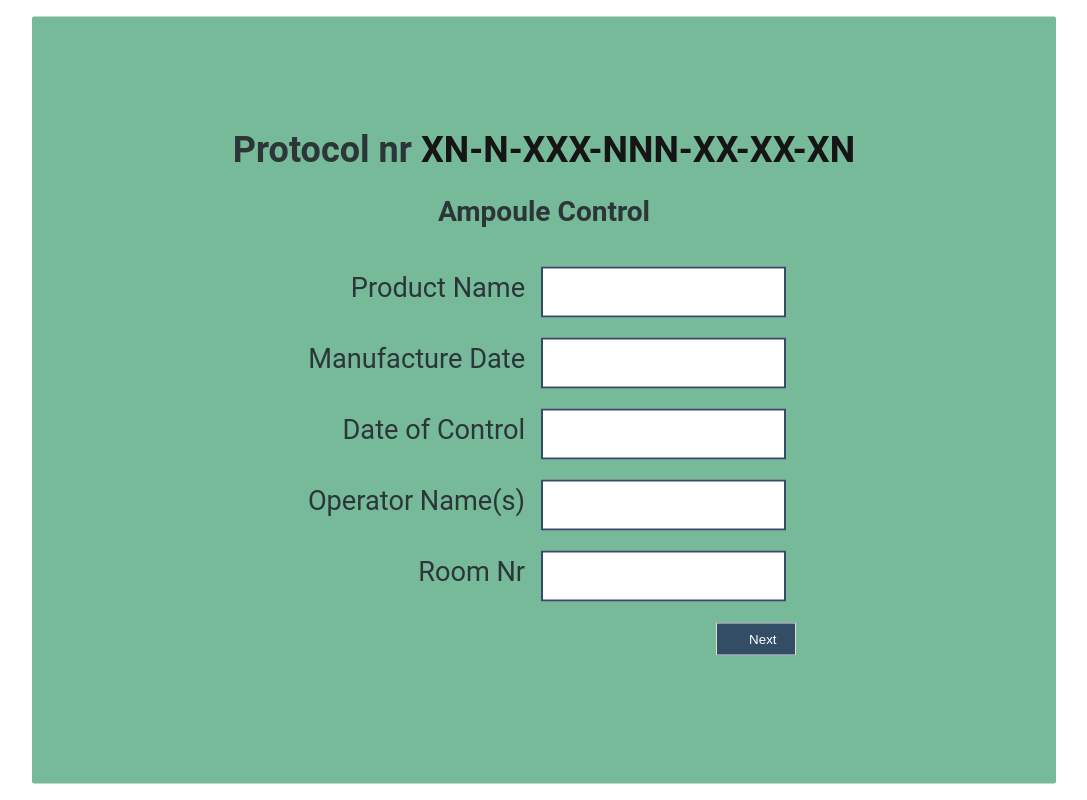
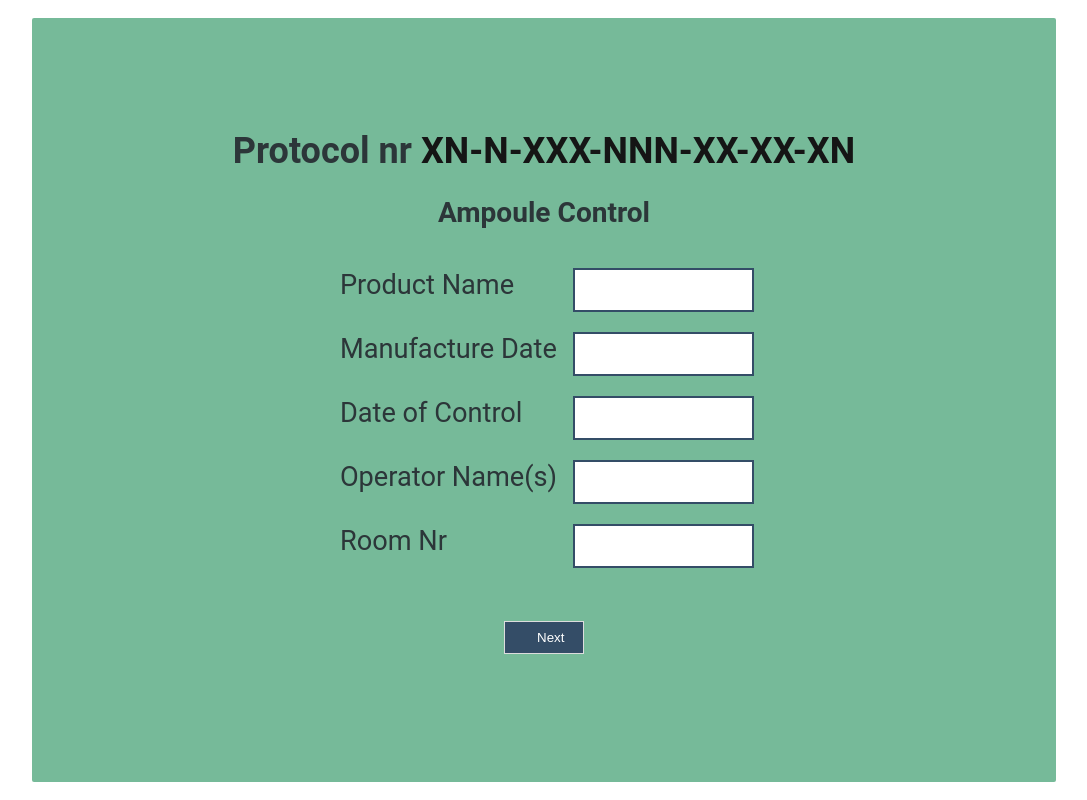
Before and after one commit to Rikulja/project-for-maria, a React (Create React App) app in the folder my-app/: page / in a window 1280 px wide. Shown: the whole page, without its empty margins (96-1183 px from the left). Built offline with nearby package versions, Linux system fonts and the light colour scheme.

Commit message:
Fixed styles for formpage

```diff
--- a/my-app/src/components/FormPage.js
+++ b/my-app/src/components/FormPage.js
@@ -31,10 +31,10 @@ function FormPage() {
             <label htmlFor="room"> Room Nr</label>
             <input type="text" name="room" />
           </div>
-          <button type="submit" value="Submit">
-            Next
-          </button>
         </div>
+        <button type="submit" value="Submit">
+          Next
+        </button>
       </Form>
     </div>
   );
@@ -42,9 +42,19 @@ function FormPage() {
 
 const Form = styled.div`
   display: flex;
-  // flex-flow: column wrap;
+  flex-direction: column;
   justify-content: center;
-  text-align: right;
+  text-align: center;
+  display: flex;
+  .column {
+    margin: 0 auto 2rem;
+    min-width: 200px;
+  }
+  .row {
+    display: flex;
+    justify-content: space-between;
+    flex-direction: row;
+  }
   label {
     margin: 1rem;
     font-size: 1.7rem;
@@ -52,8 +62,6 @@ const Form = styled.div`
   input {
     align-items: center;
     margin: 15px 10px 5px 0;
-    padding: 1rem 2rem;
-    background-color: #fff;
     border: 2px solid #344d67;
   }
 `;
```
